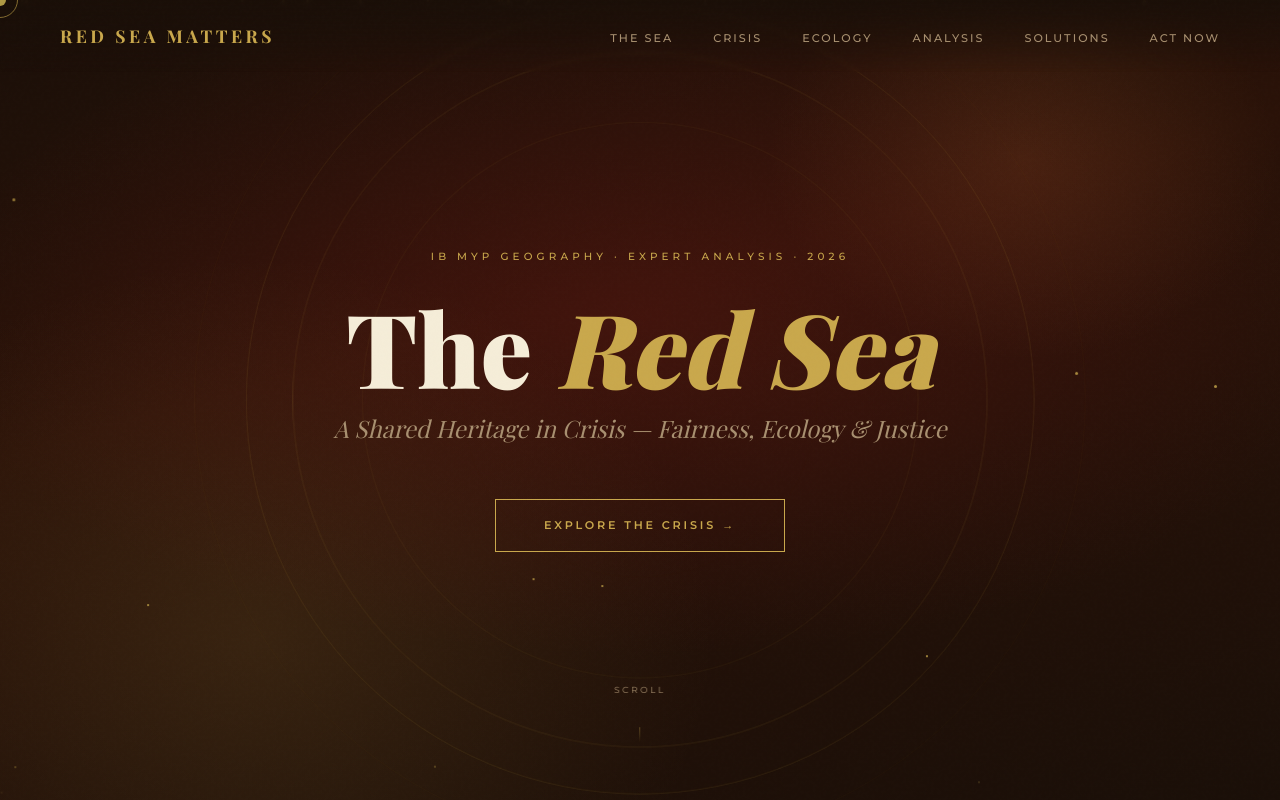
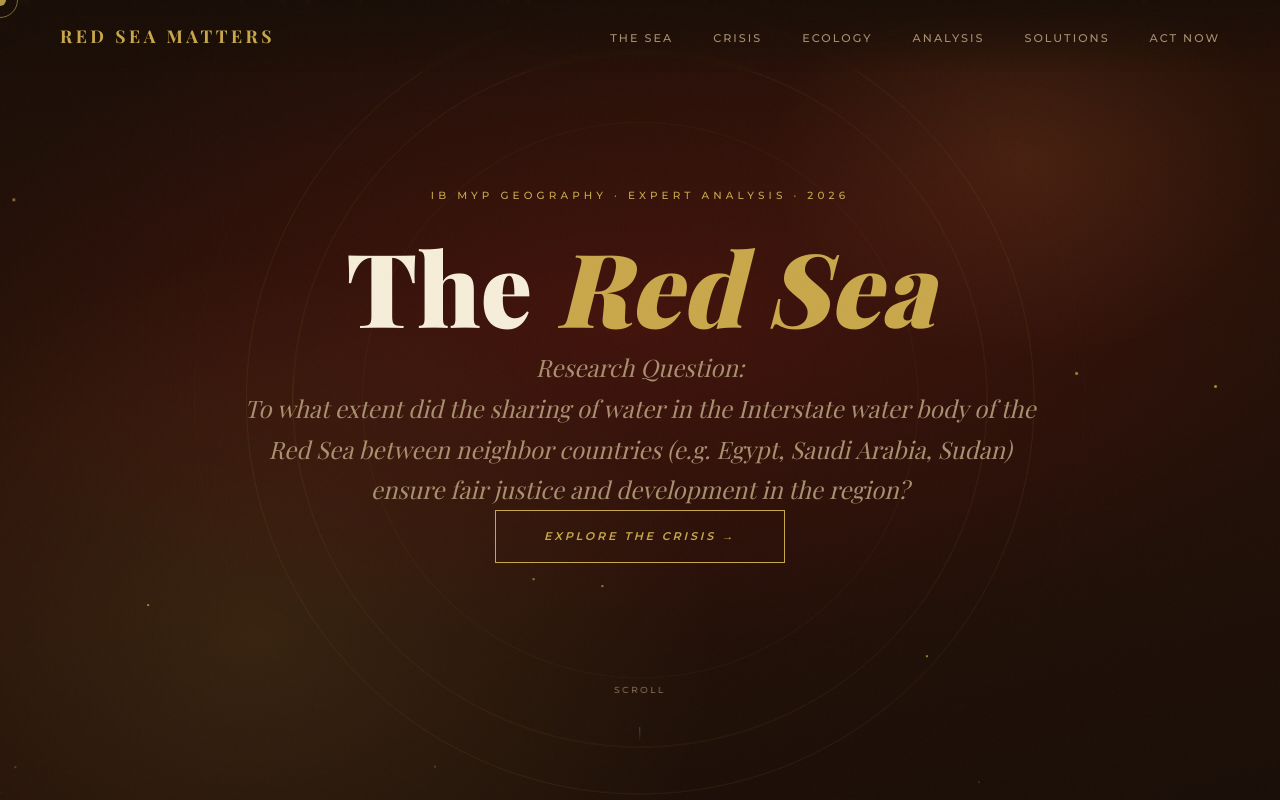
Before and after one commit to abilllllal22-web/Red-Sea, a plain HTML site: page index.html in a window 1280 px wide. Shown: the top 800 px of the page. Drawn offline with nearby package versions, Linux system fonts and the light colour scheme; a web font is replaced by a local one.

Commit message:
Update index.html

```diff
--- a/index.html
+++ b/index.html
@@ -936,7 +936,7 @@
   <div class="hero-content">
     <p class="hero-eyebrow">IB MYP Geography · Expert Analysis · 2026</p>
     <h1 class="hero-title">The <span class="accent">Red Sea</span></h1>
-    <p class="hero-subtitle">A Shared Heritage in Crisis — Fairness, Ecology & Justice</p>
+    <p class="hero-subtitle">Research Question:<br><em>To what extent did the sharing of water in the Interstate water body of the Red Sea between neighbor countries (e.g. Egypt, Saudi Arabia, Sudan) ensure fair justice and development in the region?</em></h2>
     <a href="#about" class="hero-cta">Explore the Crisis →</a>
   </div>
   <div class="scroll-hint">
```
